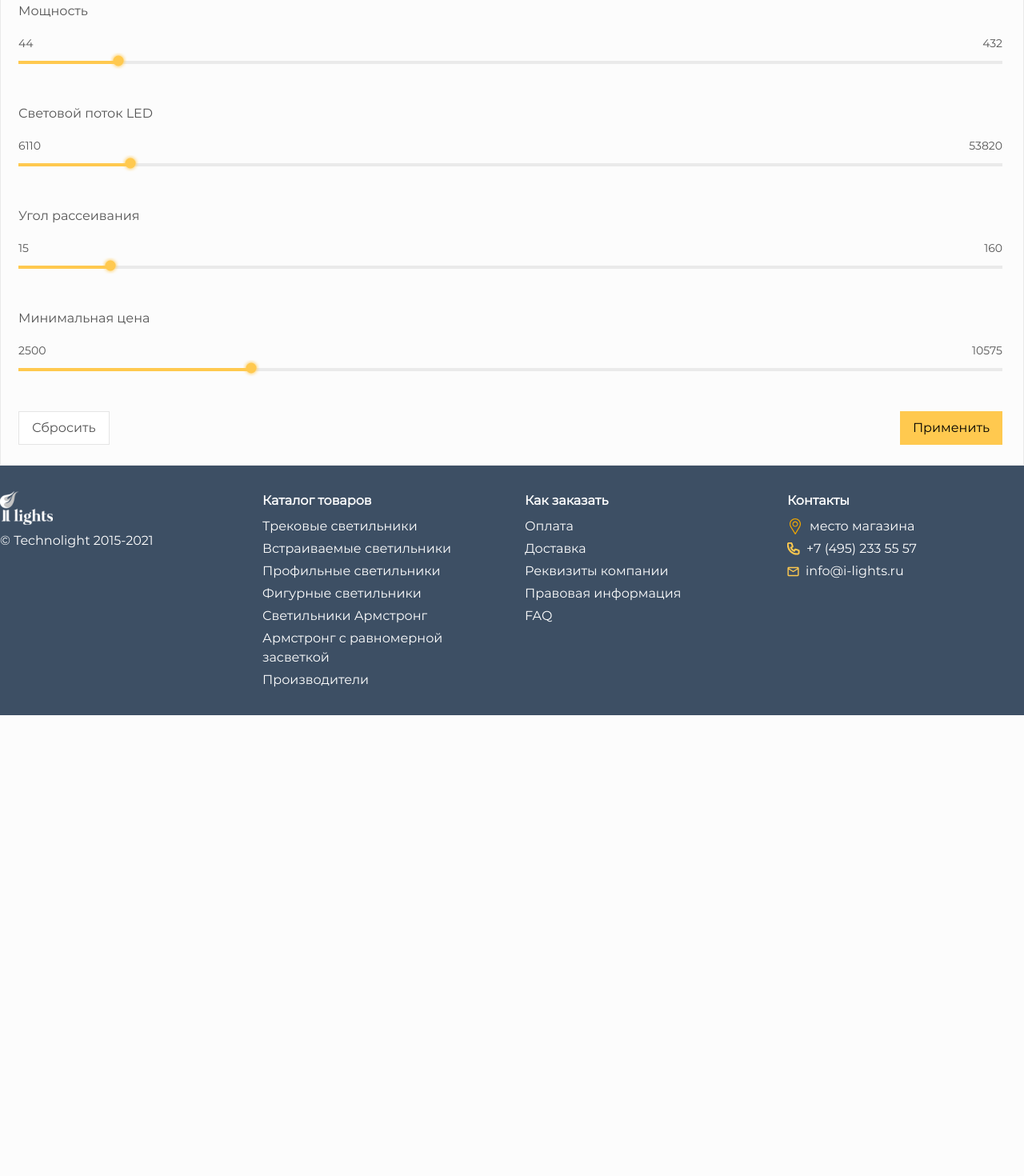
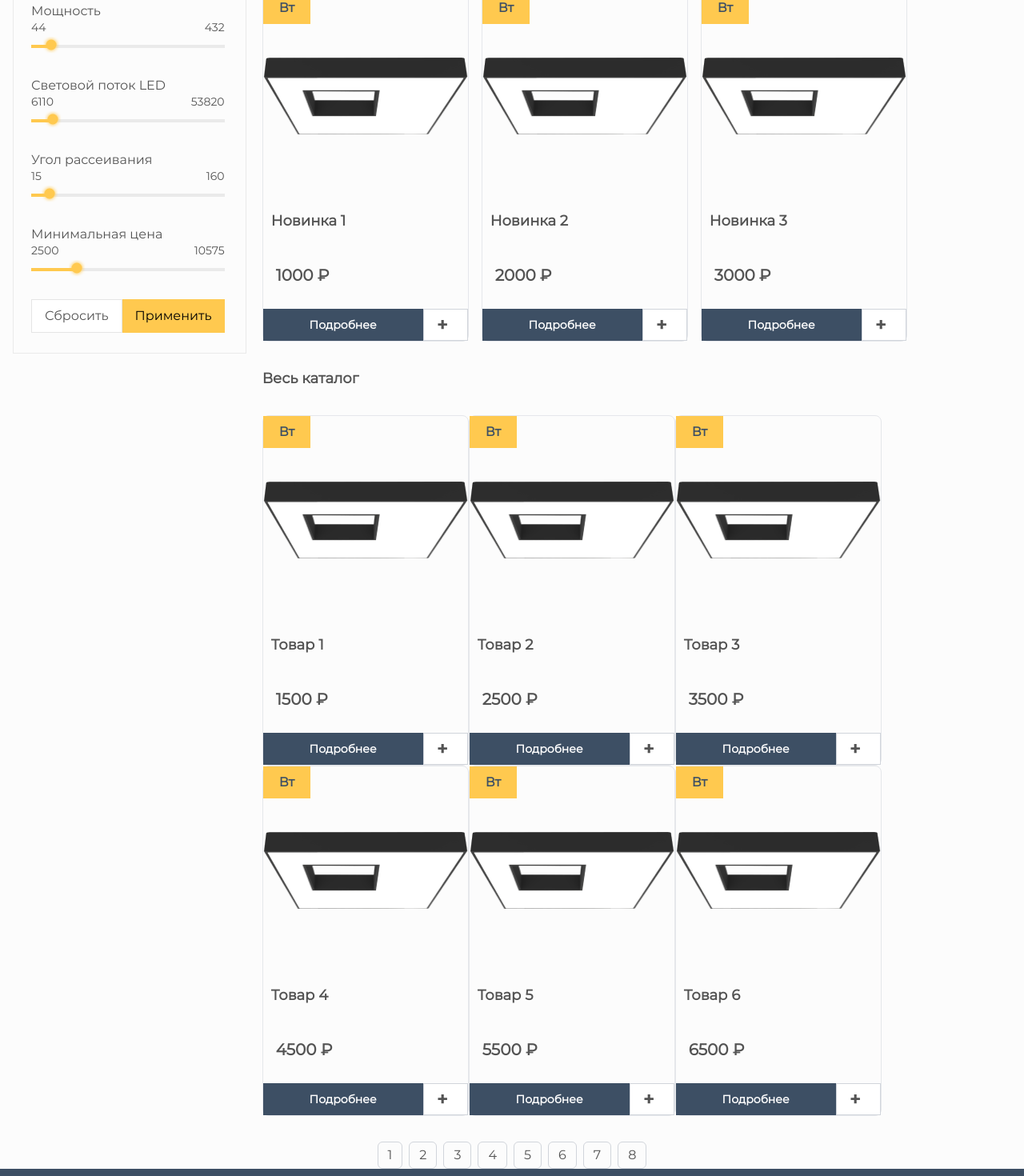
Before and after one commit to 89811421793/lamps, a Next.js app: page /catalog in a window 1280 px wide. Shown: the part 420-1890 px from the top of the page at 80% size. Before the commit the page ends 1314 px from the top, so only its background shows below. Built offline with nearby package versions, Linux system fonts and the light colour scheme.

Commit message:
left box and right box for Catalog page

```diff
--- a/src/app/catalog/page.tsx
+++ b/src/app/catalog/page.tsx
@@ -4,6 +4,7 @@ import React, { useState } from "react";
 import Container from "../components/Container";
 import SectionTitle from "../components/SectionTitle";
 import Filter from "../components/Filter";
+import Card from "../components/Card";
 
 const tabs = [
   "Трековые светильники",
@@ -12,6 +13,22 @@ const tabs = [
   "Фигурные светильники",
   "Светильники Армстронг",
   "Светильники Армстронг с равномерной засветкой",
+];
+
+// Данные для новинок и каталога
+const newProducts = [
+  { url: "/prod1.png", title: "Новинка 1", price: 1000, id: "1" },
+  { url: "/prod1.png", title: "Новинка 2", price: 2000, id: "2" },
+  { url: "/prod1.png", title: "Новинка 3", price: 3000, id: "3" },
+];
+
+const allProducts = [
+  { url: "/prod1.png", title: "Товар 1", price: 1500, id: "4" },
+  { url: "/prod1.png", title: "Товар 2", price: 2500, id: "5" },
+  { url: "/prod1.png", title: "Товар 3", price: 3500, id: "6" },
+  { url: "/prod1.png", title: "Товар 4", price: 4500, id: "7" },
+  { url: "/prod1.png", title: "Товар 5", price: 5500, id: "8" },
+  { url: "/prod1.png", title: "Товар 6", price: 6500, id: "9" },
 ];
 
 const Catalog = () => {
@@ -53,9 +70,9 @@ const Catalog = () => {
                   : "text-[var(--darkgrey)] font-medium"
               }`}
               style={{
-                fontSize: '14px',
-                marginRight: index < 5 ? '10px' : '0',
-                marginBottom: '10px',
+                fontSize: "14px",
+                marginRight: index < 5 ? "10px" : "0",
+                marginBottom: "10px",
                 fontWeight: selectedTab === tab ? 600 : 500,
               }}
             >
@@ -63,8 +80,67 @@ const Catalog = () => {
             </li>
           ))}
         </ul>
+
+        {/* Левый блок с фильтром и правый блок с новинками и каталогом */}
+        <div className="flex mb-8">
+          {/* Левый блок с фильтром */}
+          <div className="flex-1 mr-5">
+            <Filter />
+          </div>
+
+          {/* Правый блок с новинками и каталогом */}
+          <div className="flex-2">
+            <SectionTitle
+              subtitle="Новинки"
+              showIndicator={false}
+              className="mb-4 font-montserrat text-[18px] font-bold leading-[40px]"
+            />
+            <div className="flex space-x-4">
+              {newProducts.map((product) => (
+                <Card
+                  key={product.id}
+                  url={product.url}
+                  title={product.title}
+                  price={product.price}
+                  id={product.id}
+                />
+              ))}
+            </div>
+
+            <SectionTitle
+              subtitle="Весь каталог"
+              showIndicator={false}
+              className="mb-4 mt-8 font-montserrat text-[18px] font-bold leading-[40px]"
+            />
+            <div className="flex flex-wrap">
+              {allProducts.map((product) => (
+                <Card
+                  key={product.id}
+                  url={product.url}
+                  title={product.title}
+                  price={product.price}
+                  id={product.id}
+                />
+              ))}
+            </div>
+          </div>
+        </div>
+
+        {/* Пагинация */}
+        <div className="flex justify-center mt-8">
+          <nav>
+            <ul className="flex space-x-2">
+              {[...Array(8)].map((_, index) => (
+                <li key={index}>
+                  <button className="border border-gray-300 px-3 py-1 rounded-md hover:bg-gray-200">
+                    {index + 1}
+                  </button>
+                </li>
+              ))}
+            </ul>
+          </nav>
+        </div>
       </Container>
-      <Filter/>
     </div>
   );
 };
--- a/src/app/components/Filter.tsx
+++ b/src/app/components/Filter.tsx
@@ -1,4 +1,3 @@
-// Filter.tsx
 import React, { useState } from 'react';
 import Picker from './Picker';
 
@@ -16,7 +15,7 @@ const Filter: React.FC = () => {
   };
 
   return (
-    <div className="border border-[#EAEAEA] p-[24px_26px_25px_22px]">
+    <div className="border border-[#EAEAEA] p-[24px_26px_25px_22px] max-w-[302px] w-full">
       <div className="flex justify-between items-center mb-4">
         <h2 className="text-[var(--darkgrey)] font-Montserrat text-[16px] font-bold leading-[40px]">
           Фильтр
--- a/src/app/components/Picker.tsx
+++ b/src/app/components/Picker.tsx
@@ -1,4 +1,3 @@
-// Picker.tsx
 import React, { useState, useEffect } from 'react';
 
 type PickerProps = {
@@ -74,8 +73,8 @@ const Picker: React.FC<PickerProps> = ({ title, min, max, current, onChange }) =
       className="relative"
       style={{ cursor: isDragging ? 'grabbing' : 'pointer' }}
     >
-      <h3 className="text-left mb-[30px]">{title}</h3>
-      <div className="relative mb-[50px]" onMouseDown={handleMouseDown} onTouchStart={handleTouchStart} onClick={handleClick}>
+      <h3 className="text-left mb-[10px]">{title}</h3>
+      <div className="relative mb-[35px]" onMouseDown={handleMouseDown} onTouchStart={handleTouchStart} onClick={handleClick}>
         <div className="flex items-center justify-between">
           <span className="transform -translate-y-3 text-sm">{value}</span>
           <span className="transform -translate-y-3 text-sm">{max}</span>
--- a/src/app/components/SectionTitle.tsx
+++ b/src/app/components/SectionTitle.tsx
@@ -2,7 +2,7 @@ import React from 'react';
 import { FC } from 'react';
 
 type SectionTitleProps = {
-  title: string;
+  title?: string;
   subtitle?: string;
   className?: string;
   showIndicator?: boolean; // Новый пропс для управления отображением псевдоэлемента
```
